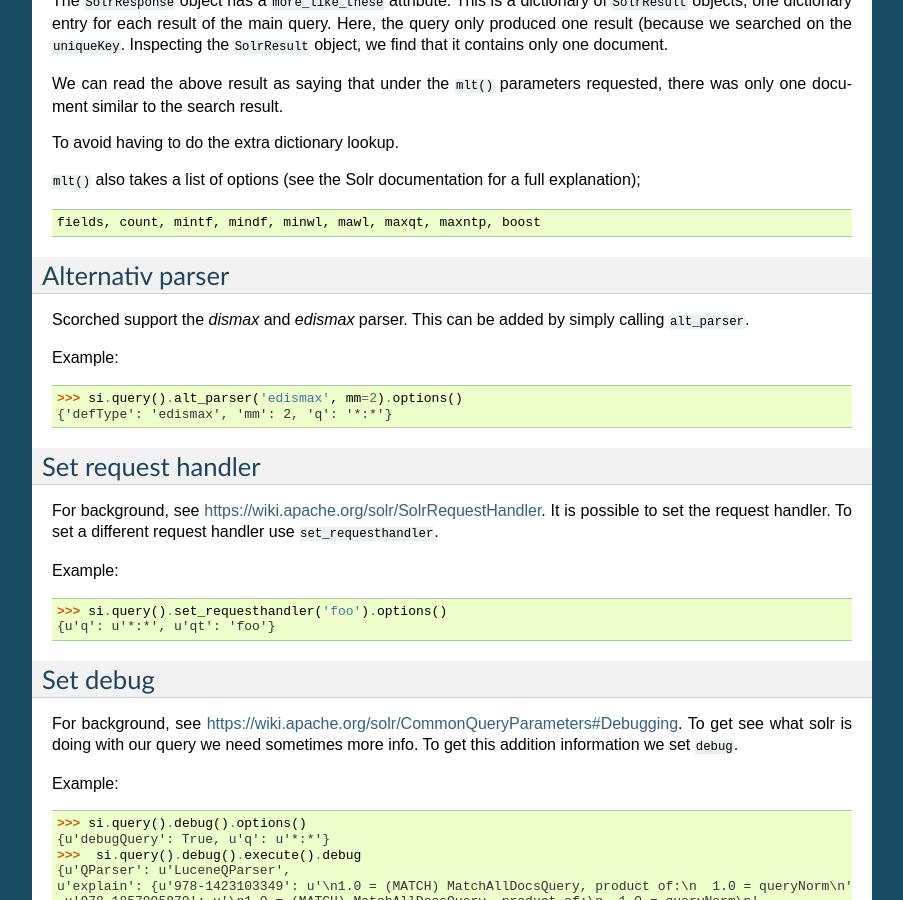
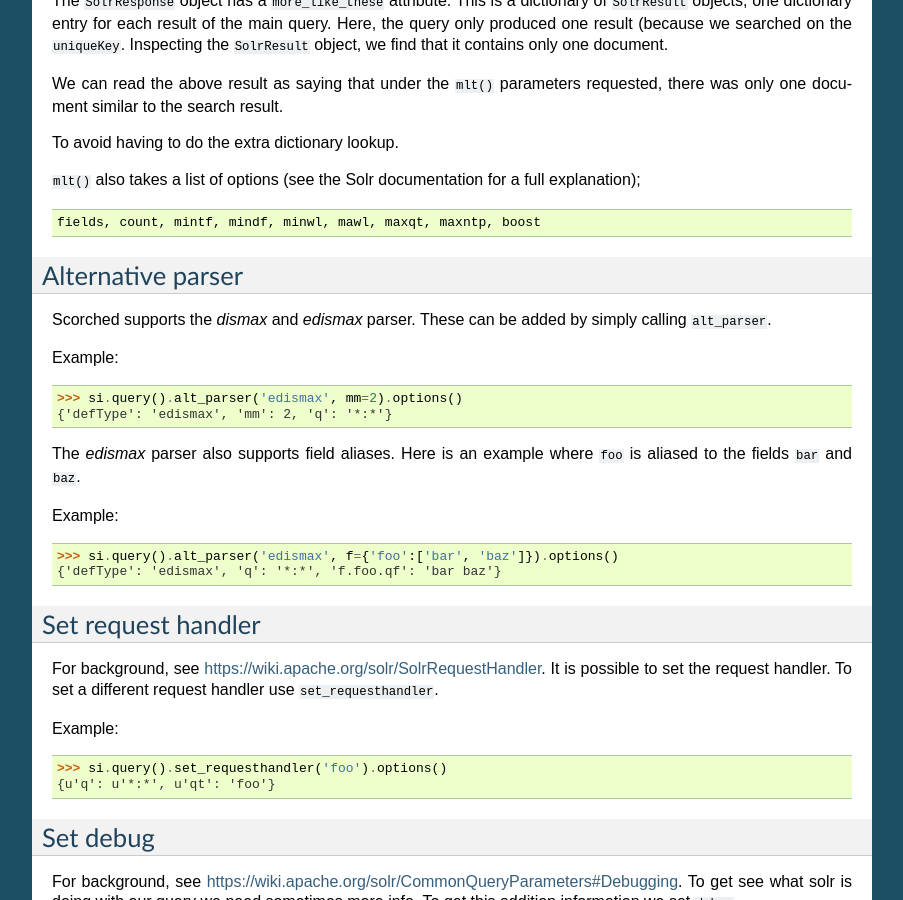
Before and after one commit to lugensa/scorched, a Sphinx documentation site: the page built from docs/query.rst, in a window 1280 px wide and 900 px high, scrolled down 10254 px. Shown: the whole window, without its empty margins (198-1101 px from the left). Built offline with Sphinx 7.4.7, drawn with Linux system fonts in a browser that asks for light colours; some of the changed text lies outside the part shown.

Commit message:
Add docs for edismax field aliases.

```diff
--- a/docs/query.rst
+++ b/docs/query.rst
@@ -696,16 +696,25 @@ To avoid having to do the extra dictionary lookup.
     fields, count, mintf, mindf, minwl, mawl, maxqt, maxntp, boost
 
 
-Alternativ parser
+Alternative parser
 -----------------
 
-Scorched support the `dismax` and `edismax` parser. This can be added by simply
-calling ``alt_parser``.
+Scorched supports the `dismax` and `edismax` parser. These can be added by
+simply calling ``alt_parser``.
 
 Example::
 
     >>> si.query().alt_parser('edismax', mm=2).options()
     {'defType': 'edismax', 'mm': 2, 'q': '*:*'}
+
+The `edismax` parser also supports field aliases. Here is an example where
+``foo`` is aliased to the fields ``bar`` and ``baz``.
+
+Example::
+
+    >>> si.query().alt_parser('edismax', f={'foo':['bar', 'baz']}).options()
+    {'defType': 'edismax', 'q': '*:*', 'f.foo.qf': 'bar baz'}
+
 
 Set request handler
 -------------------
```
